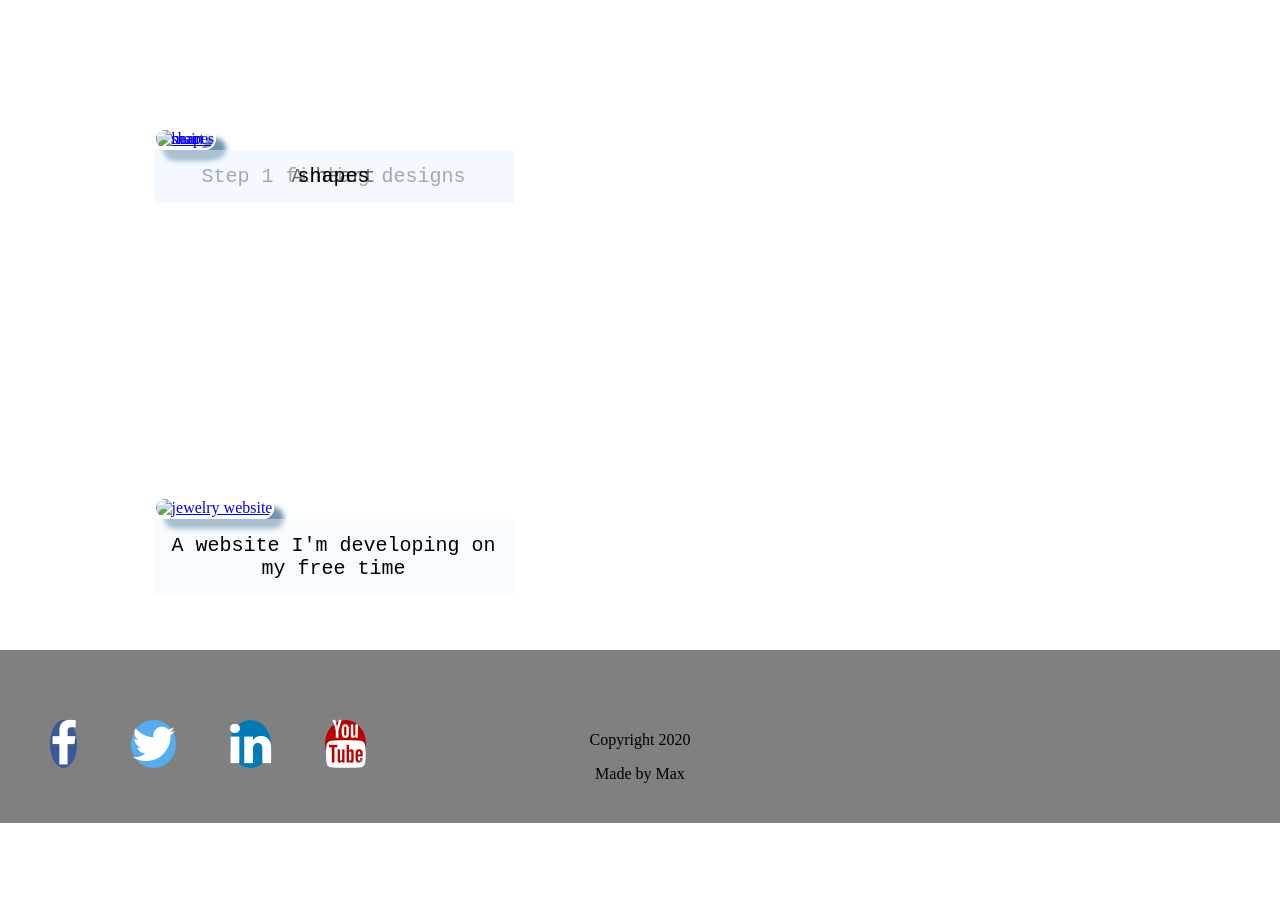
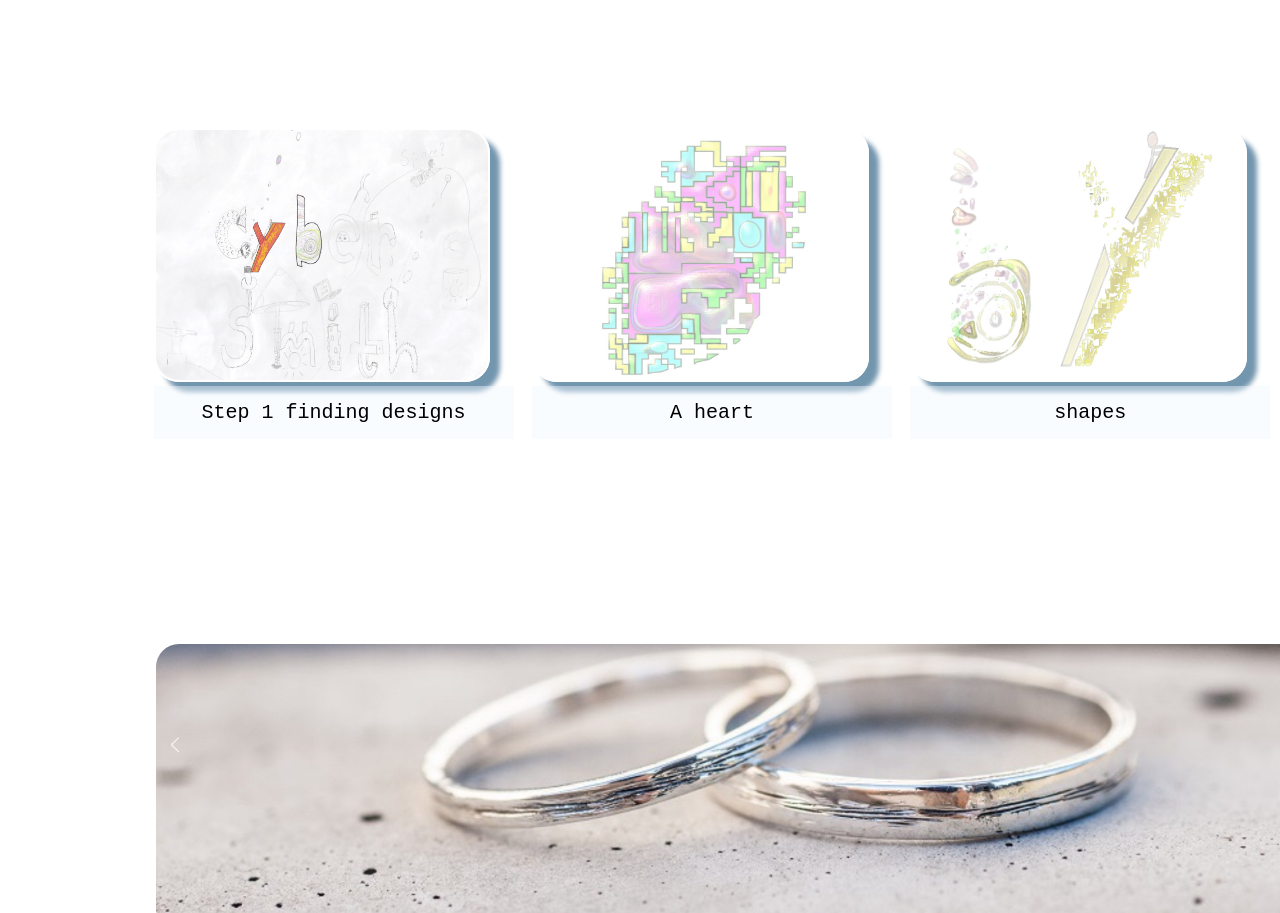
Before and after one commit to Max-Zealoy/Max-Zealoy, a plain HTML site: page portfolio.html in a window 1280 px wide. Shown: the part 1280-2193 px from the top of the page. Before the commit the page ends 2103 px from the top, so only its background shows below. Drawn offline with Linux system fonts and the light colour scheme.

Commit message:
Add files via upload

```diff
--- a/portfolio.html
+++ b/portfolio.html
@@ -64,7 +64,7 @@
     <div class="section-port-img">
     <div class="section-port">
         <a target="_blank" href="./images/mainsource.jpg">
-        <img src="Max-Zealoy.github.io/images/mainsource.jpg" alt="main">
+        <img src="./images/mainsource.jpg" alt="main">
         </a>
         <div class="sectiontext">Step 1 finding designs</div>
 
@@ -74,7 +74,7 @@
         <div class="section-port-img">
             <div class="section-port">
         <a target="_blank" href="./images/heart.jpg">
-            <img src="Max-Zealoy.github.io/images/heart.jpg" alt="heart">
+            <img src="./images/heart.jpg" alt="heart">
             </a>
             <div class="sectiontext">A heart</div>
 
@@ -85,7 +85,7 @@
     <div class="section-port-img">
         <div class="section-port">
     <a target="_blank" href="./images/mainsource2.jpg">
-        <img src="Max-Zealoy.github.io/images/mainsource2.jpg" alt="shapes">
+        <img src="./images/mainsource2.jpg" alt="shapes">
         </a>
         <div class="sectiontext">shapes</div>
 
@@ -97,7 +97,7 @@
 <div class="section-port-web-img">
     <div class="section-port-web">
 <a target="_blank" href="./images/megu.jpg">
-    <img src="Max-Zealoy.github.io/images/megu.jpg" alt="jewelry website">
+    <img src="./images/megu.jpg" alt="jewelry website">
     </a>
     <div class="sectiontext">A website I'm developing on my free time</div>
 
```
